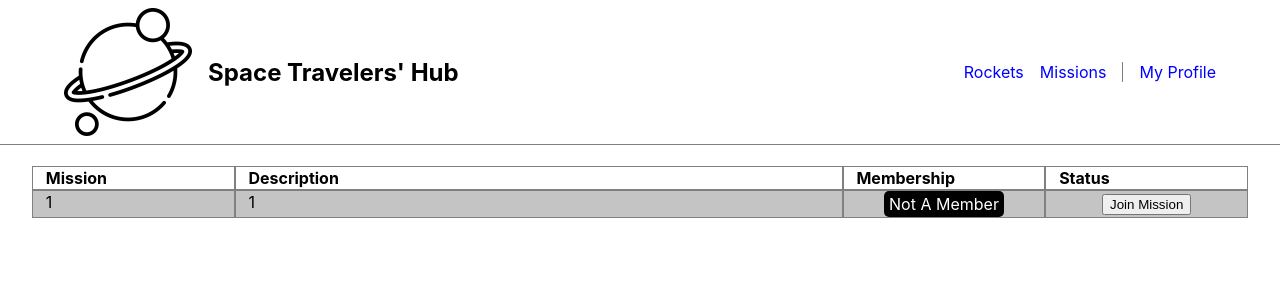
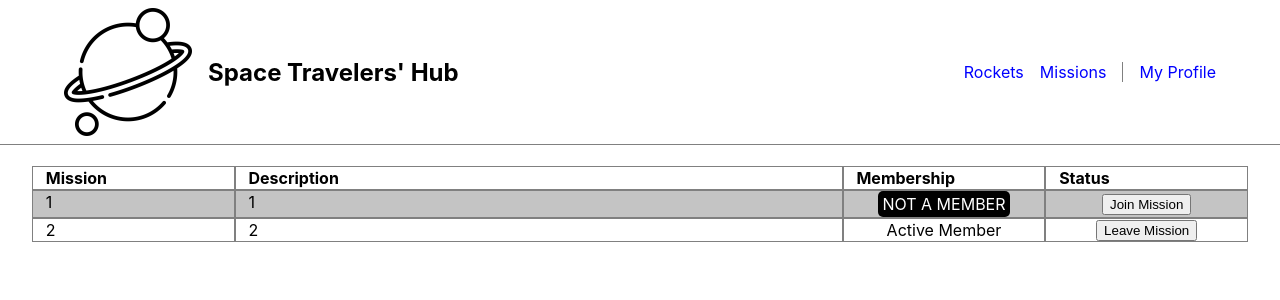
Before and after one commit to julzedz/space-travelers-hub, a React (Create React App) app: page /missions in a window 1280 px wide. Shown: the top 300 px of the page. Built offline with nearby package versions, Linux system fonts and the light colour scheme.

Commit message:
Add more data to table

```diff
--- a/src/pages/Missions.js
+++ b/src/pages/Missions.js
@@ -18,12 +18,26 @@ const Missions = () => (
           <td className="column-data-body">1</td>
           <td className="column-data-body">
             <div className="membership-stat">
-              Not A Member
+              NOT A MEMBER
             </div>
           </td>
           <td className="column-data-body">
-            <button type="button">
+            <button className="join-misson" type="button">
               Join Mission
+            </button>
+          </td>
+        </tr>
+        <tr className="body-column-row">
+          <td className="column-data-body">2</td>
+          <td className="column-data-body">2</td>
+          <td className="column-data-body">
+            <div className="active-membership-stat">
+              Active Member
+            </div>
+          </td>
+          <td className="column-data-body">
+            <button className="leave-misson" type="button">
+              Leave Mission
             </button>
           </td>
         </tr>
```
